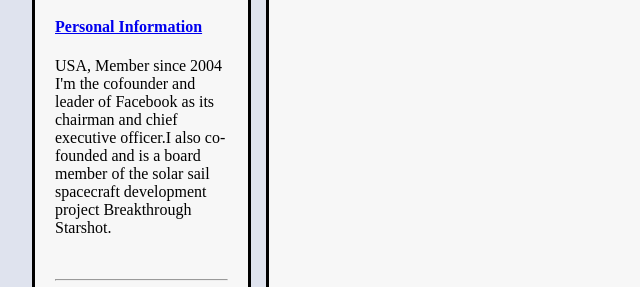
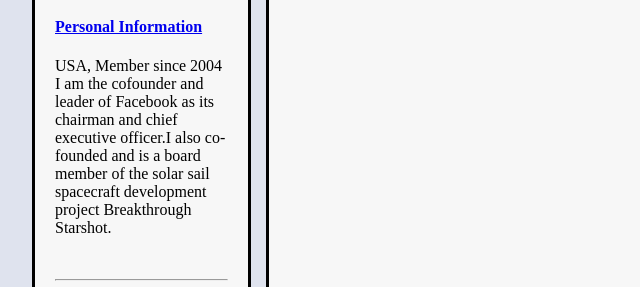
Before and after one commit to caldito/docker-webapp-azure, a plain HTML site: page app/Ex1/index.html in a window 1280 px wide. Shown: the part 313-600 px from the top of the page, 76-716 px from the left. Drawn offline with Linux system fonts and the light colour scheme.

Commit message:
change in text

```diff
--- a/app/Ex1/index.html
+++ b/app/Ex1/index.html
@@ -25,7 +25,7 @@
       </div>
       <h4><a href="../Ex2/indexA.html">Personal Information</a></h4>
       <p>USA, Member since 2004 <br>
-        I'm the cofounder and leader of Facebook as its chairman and
+        I am the cofounder and leader of Facebook as its chairman and
         chief executive officer.I also co-founded and
         is a board member of the solar sail spacecraft development
         project Breakthrough Starshot.</p>
```
